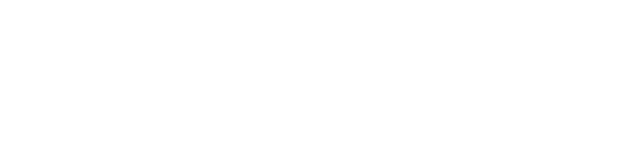
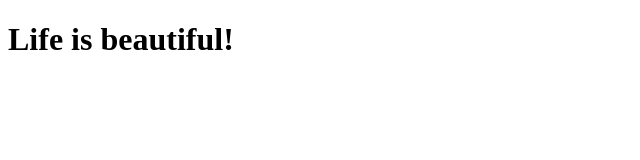
Before and after one commit to mariianita/my-super-website, a plain HTML site: page index.html in a window 1280 px wide. Shown: the whole page, without its empty margins (0-640 px from the left). Drawn offline with Linux system fonts and the light colour scheme.

Commit message:
"Added h1"

```diff
--- a/index.html
+++ b/index.html
@@ -5,6 +5,6 @@
   <title>title</title>
 </head>
 <body>
-
+<h1>Life is beautiful!</h1>
 </body>
 </html>
```
